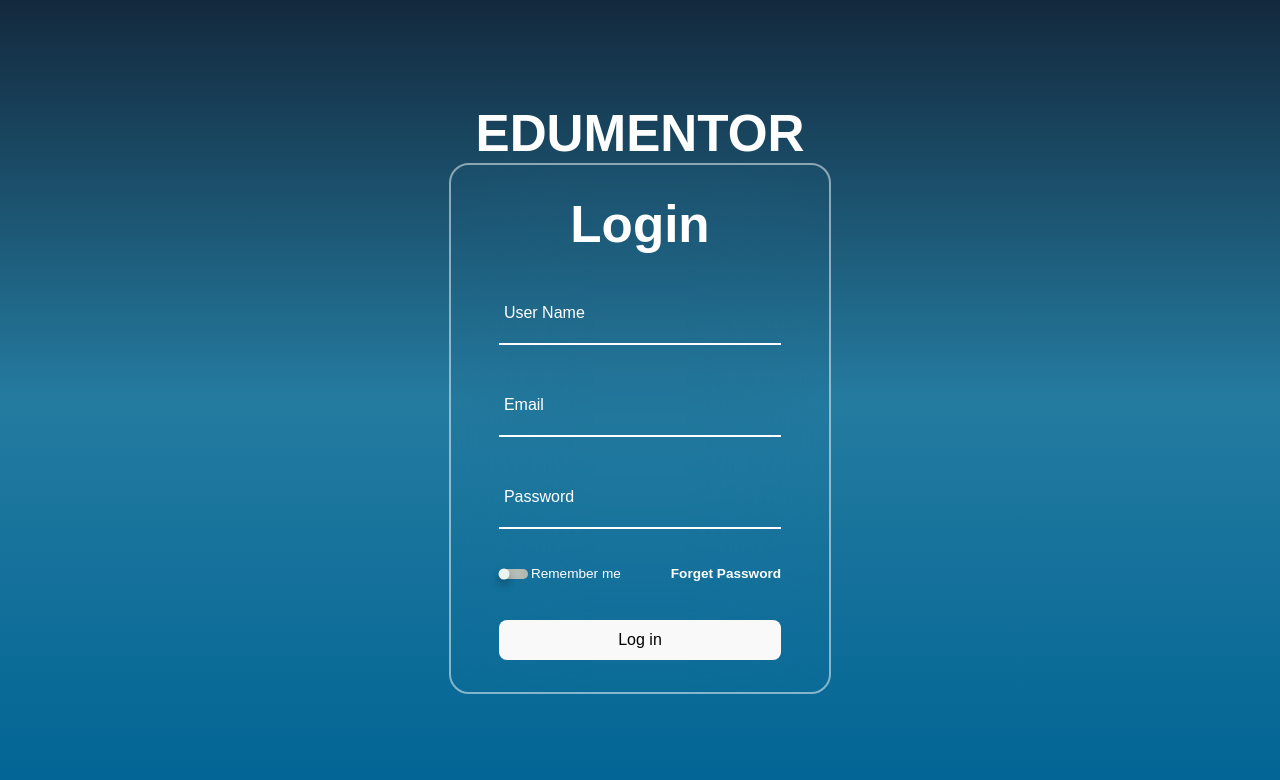
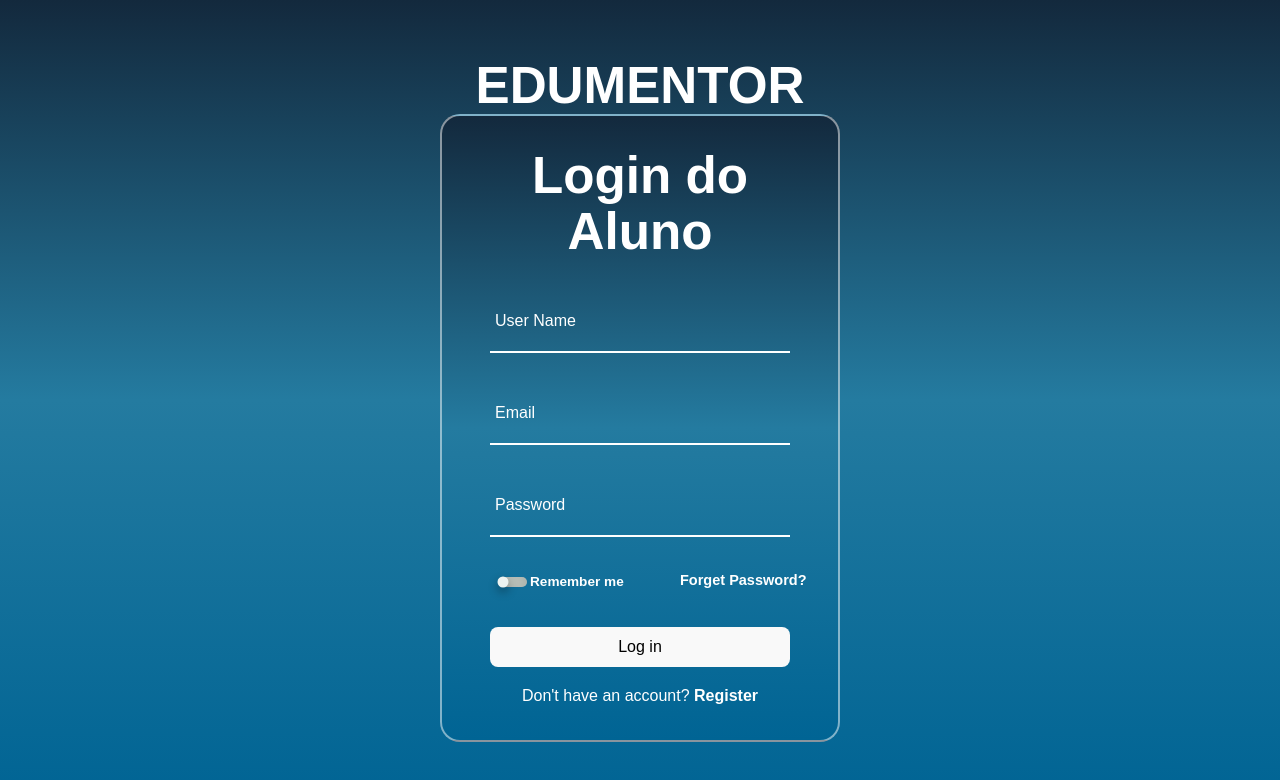
Before and after one commit to GuigohC0D3/EduMentor, a React (Vite) app in the folder edu-mentor/: page / in a window 1280 px wide. Shown: the top 780 px of the page. Built offline with nearby package versions, Linux system fonts and the light colour scheme.

Commit message:
Arrumando o container do login

```diff
--- a/edu-mentor/src/assets/Logins/LoginForm.css
+++ b/edu-mentor/src/assets/Logins/LoginForm.css
@@ -24,7 +24,8 @@ body {
 section {
   position: relative;
   max-width: 400px;
-  background-color: transparent;
+  background: linear-gradient(to bottom, #13293d, #247ba0, #006494);
+    backdrop-filter: blur(10px);
   border: 2px solid rgba(255, 255, 255, 0.5);
   border-radius: 20px;
   -webkit-backdrop-filter: blur(55px);
@@ -47,6 +48,14 @@ h1 {
   text-align: center;
 }
 
+h4 {
+  font-weight: bold;
+}
+
+p {
+  color: #fff;
+
+}
 #container {
   box-sizing: border-box;
   border-radius: 8px;
@@ -140,9 +149,46 @@ input:valid~label {
   color: #ffffff;
 }
 
+.recall-forget {
+  display: flex;
+  justify-content: space-between;
+  font-size: 14.5px;
+  margin: -15px 0 15px;
+}
+
+.recall-forget a {
+  color: #fff;
+  text-decoration: none;
+  font-weight: 600px;
+  margin-left: 190px;
+  font-weight: bold;
+  white-space: nowrap;
+  position: absolute;
+  top: 454px;
+  cursor: pointer;
+}
+
+.recall-forget a:hover {
+  text-decoration: underline;
+  color: #fff;
+}
+
+.create-forget a {
+  color: #fff;
+  position: center;
+  text-decoration: none;
+  font-weight: bold;
+  cursor: pointer;
+}
+
+.create-forget a:hover {
+  text-decoration: underline;
+  color: #fff;
+}
 input[type="checkbox"] {
   width: 29px;
   height: 10px;
+  margin-left: 8px;
   -webkit-appearance: none;
   -moz-appearance: none;
   appearance: none;
@@ -188,7 +234,7 @@ button {
   width: 100%;
   height: 40px;
   border-radius: 40px;
-  background-color: rgb(255, 255, 255, 1);
+  background-color: rgb(0, 0, 0);
   border: none;
   outline: none;
   cursor: pointer;
@@ -197,6 +243,7 @@ button {
   -webkit-transition: all 0.4s ease;
   -o-transition: all 0.4s ease;
   transition: all 0.4s ease;
+  margin-bottom: 17px;
 }
 
 button:hover {
--- a/edu-mentor/src/assets/Logins/LoginForm.jsx
+++ b/edu-mentor/src/assets/Logins/LoginForm.jsx
@@ -7,7 +7,7 @@ const LoginForm = () => {
       <h1 id="title">EDUMENTOR</h1>
       <section>
         <form>
-          <h1>Login</h1>
+          <h1>Login do Aluno</h1>
           <div class="inputbox">
             <input type="text" required />
             <label for="">User Name</label>
@@ -23,11 +23,22 @@ const LoginForm = () => {
           <div class="forget">
             <label for="">
               <input type="checkbox" />
-              Remember me
+              <h4>Remember me</h4>
             </label>
-            <a href="#">Forget Password</a>
+          </div>
+          <div className="recall-forget">
+            <label>
+              <a href="#">Forget Password?</a>
+            </label>
           </div>
           <button>Log in</button>
+          <div className="create-forget">
+            <label>
+              <p>
+                Don't have an account? <a href="#">Register</a>
+              </p>
+            </label>
+          </div>
         </form>
       </section>
     </main>
```
